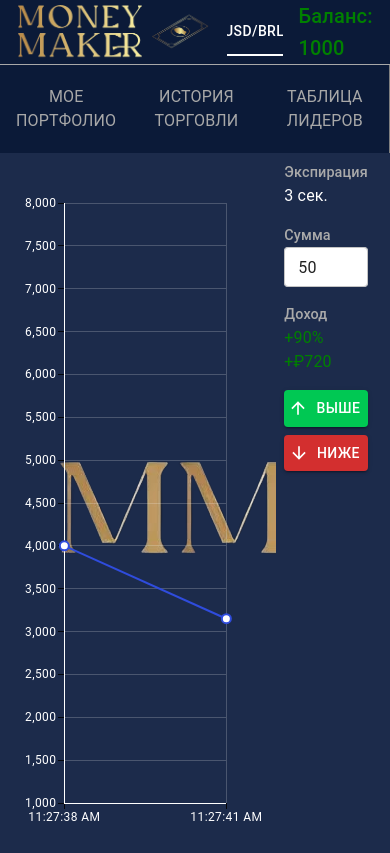
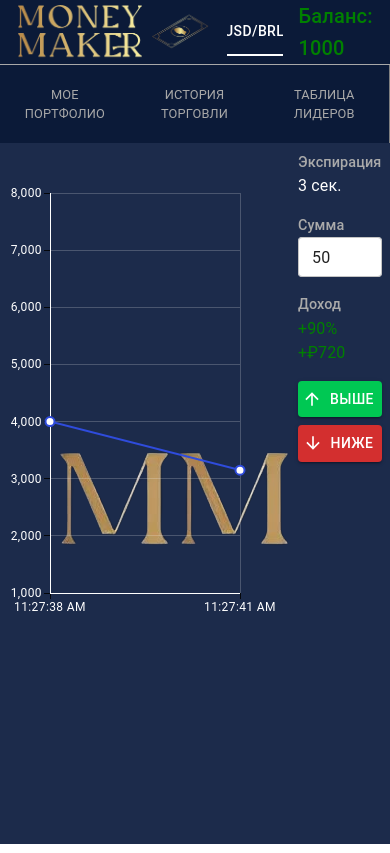
Before and after one commit to DaniilKun/-hart, a React (Vite) app: page / in a window 390 px wide. Built offline with nearby package versions, Linux system fonts and the light colour scheme.

Commit message:
adaptive

```diff
--- a/src/App.tsx
+++ b/src/App.tsx
@@ -42,7 +42,7 @@ function App() {
           <div
             style={{
               // height: '80vh',
-              width: '93vw',
+              width: '100%',
             }}>
             <Chart />
           </div>
--- a/src/components/Chart.tsx
+++ b/src/components/Chart.tsx
@@ -5,6 +5,8 @@ import { useDrawingArea } from '@mui/x-charts/hooks';
 import RightInfo from './RightInfo';
 import { Box } from '@mui/material';
 import { decreaseBalance, increaseBalance } from '../redux/currentWallet/currentBalanceSlice';
+import useMediaQuery from '@mui/material/useMediaQuery';
+import { useTheme } from '@mui/material/styles';
 
 function getRandomNumber(min = 1000, max = 8000) {
   if (min > max) {
@@ -25,6 +27,8 @@ const getCurrentTime = () => {
 };
 
 export default function Chart() {
+  const theme = useTheme();
+  const isSmallScreen = useMediaQuery(theme.breakpoints.down(426));
   const chartRef = useRef(null);
   const uData = useRef([4000]);
   const xLabels = useRef(Array(1).fill(getCurrentTime()));
@@ -127,7 +131,7 @@ export default function Chart() {
     <Box display="flex">
       <LineChart
         ref={chartRef}
-        height={700}
+        height={isSmallScreen ? 500 : 700}
         colors={['#2F4CDD']}
         series={[
           {
@@ -190,7 +194,7 @@ export default function Chart() {
         }}>
         {updates >= 2 && ( // Отображаем индикатор только после второго обновления
           <svg
-            width="100%"
+            width= "100%"
             height="100%"
             style={{ position: 'absolute', top: 0, left: 0, pointerEvents: 'none' }}>
             <BlinkingCircle x={xPosition} y={yPosition} />
--- a/src/components/LeftMenu.tsx
+++ b/src/components/LeftMenu.tsx
@@ -5,19 +5,22 @@ import { useTheme } from '@mui/material/styles';
 const LeftMenu = () => {
   const theme = useTheme();
   const isSmallScreen = useMediaQuery(theme.breakpoints.down(426));
+
+  const listItemTextStyle = {
+    textAlign: 'center',
+    '& .MuiTypography-root': {
+      fontSize: isSmallScreen ? '0.8rem' : '1rem',
+    },
+  };
+
   return (
     <Box
       sx={{
-        // width: '100%',
         maxWidth: isSmallScreen ? 'none' : 130,
-        // padding: 1,
         borderRight: '1px solid grey',
         backgroundColor: '#0B1A38',
         color: '#A8A8A8',
-        // border: '1px solid #A8A8A8',
         textAlign: 'center',
-        borderLeft: 'none',
-        borderTop: 'none',
       }}>
       <List
         sx={{
@@ -28,13 +31,13 @@ const LeftMenu = () => {
           textAlign: 'center',
         }}>
         <ListItem>
-          <ListItemText primary="МОЕ ПОРТФОЛИО" sx={{ textAlign: 'center' }} />
+          <ListItemText primary="МОЕ ПОРТФОЛИО" sx={listItemTextStyle} />
         </ListItem>
         <ListItem>
-          <ListItemText primary="ИСТОРИЯ ТОРГОВЛИ" sx={{ textAlign: 'center' }} />
+          <ListItemText primary="ИСТОРИЯ ТОРГОВЛИ" sx={listItemTextStyle} />
         </ListItem>
         <ListItem>
-          <ListItemText primary="ТАБЛИЦА ЛИДЕРОВ" sx={{ textAlign: 'center' }} />
+          <ListItemText primary="ТАБЛИЦА ЛИДЕРОВ" sx={listItemTextStyle} />
         </ListItem>
       </List>
     </Box>
```
